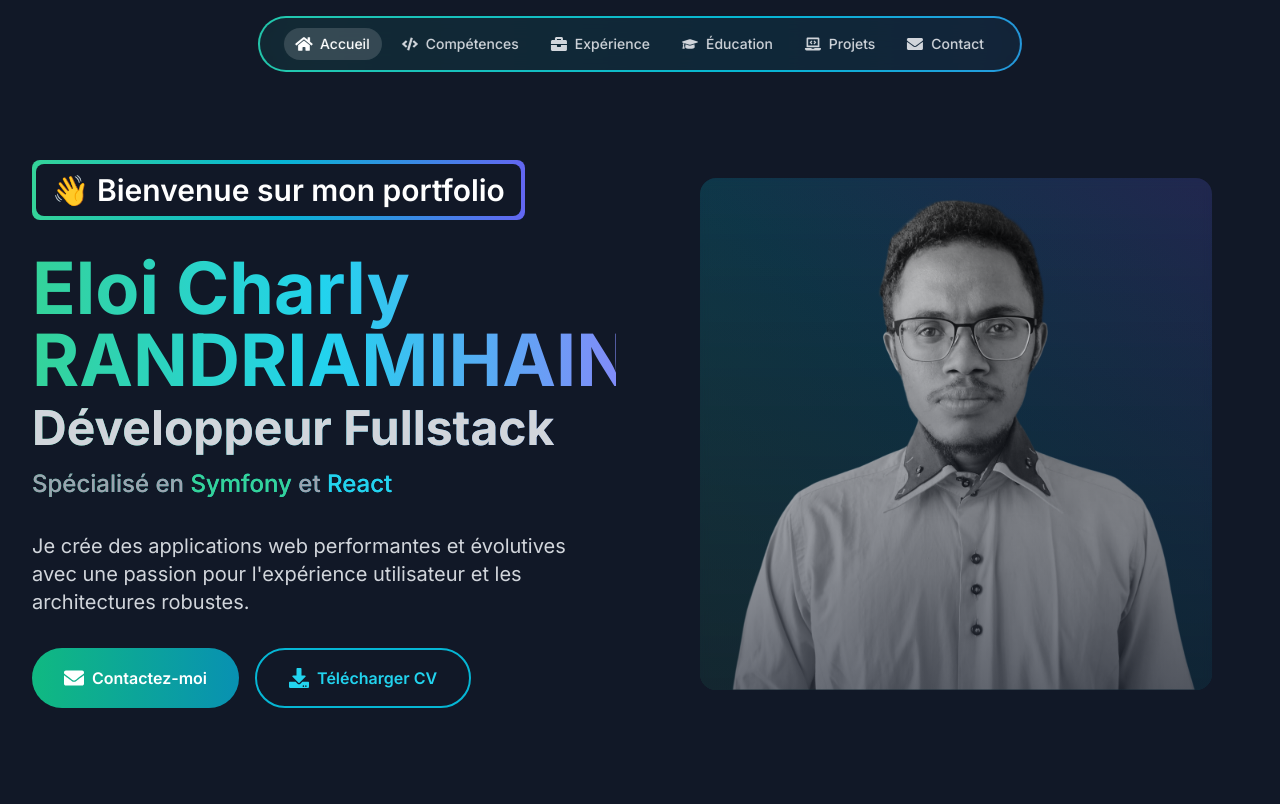
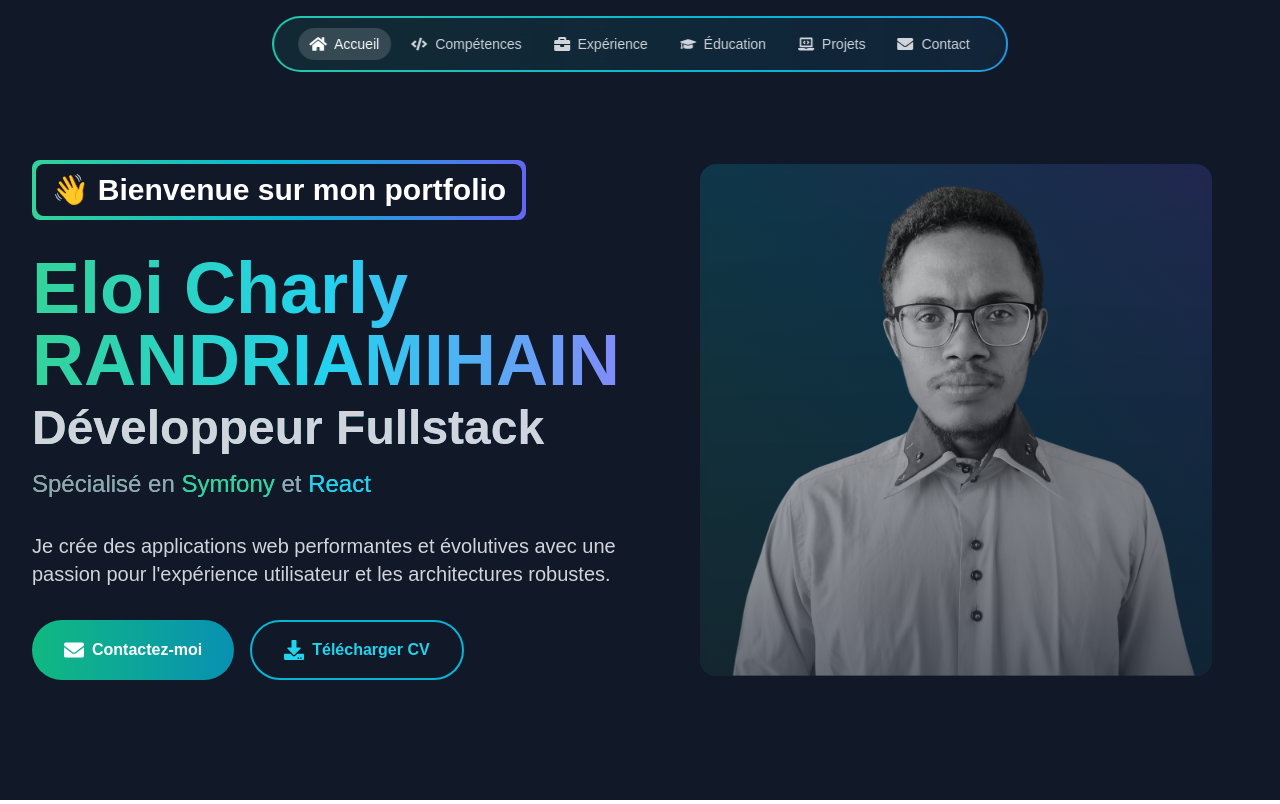
Before and after one commit to Benandry/project-next-js, a Next.js app: page / in a window 1280 px wide. Built offline with nearby package versions, Linux system fonts and the light colour scheme.

Commit message:
Add font style

```diff
--- a/app/globals.css
+++ b/app/globals.css
@@ -2,12 +2,13 @@
 @tailwind components;
 @tailwind utilities;
 @import "font.css";
+@import url('https://fonts.googleapis.com/css2?family=Poppins:ital,wght@0,100;0,200;0,300;0,400;0,500;0,600;0,700;0,800;0,900;1,100;1,200;1,300;1,400;1,500;1,600;1,700;1,800;1,900&display=swap');
 
+
+*{
+  font-family: "Poppins", sans-serif;
+}
 @font-face {
-  font-family: "FormaDjrBanner";
-  src: url("/fonts/FormaDjrBanner.woff2") format("woff2"),
-    /* Replace with the actual file names */ url("/fonts/FormaDjrBanner.woff")
-      format("woff");
   font-weight: normal;
   font-style: normal;
 }
```
